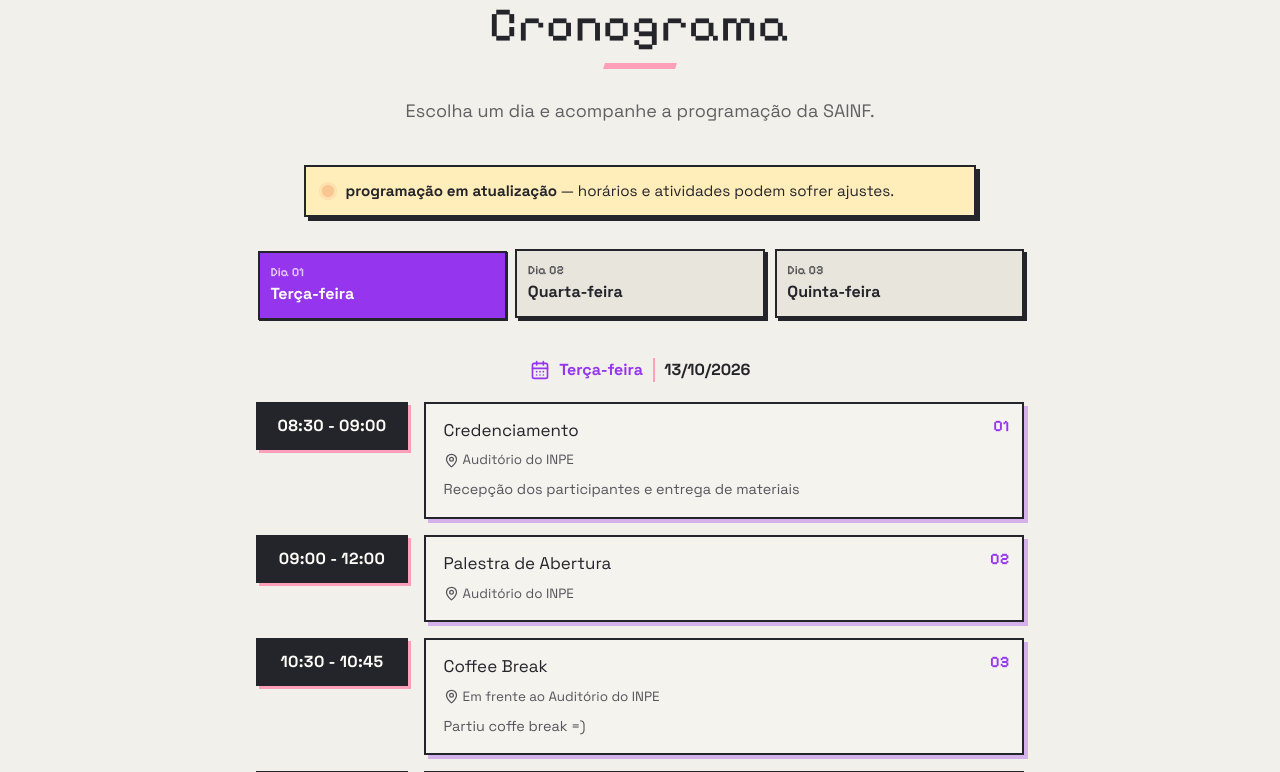
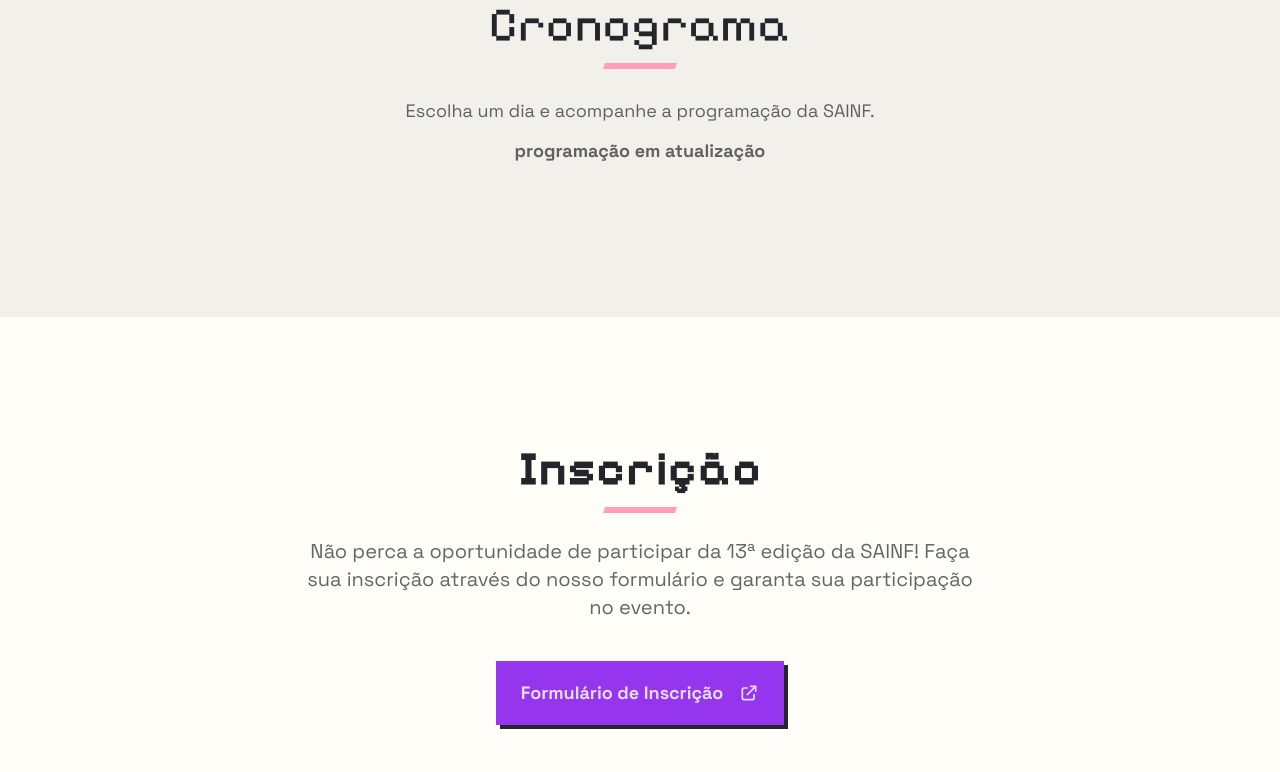
Before and after one commit to aaacms/sainf-2026, a React (Vite) app: page / in a window 1280 px wide. Shown: the part 2160-2932 px from the top of the page. Built offline with nearby package versions, Linux system fonts and the light colour scheme.

Commit message:
refactor: desativar cronograma

```diff
--- a/src/components/CronogramaSection.tsx
+++ b/src/components/CronogramaSection.tsx
@@ -1,10 +1,10 @@
-import { useState } from 'react';
-import { CalendarDays, MapPin, UserRound } from 'lucide-react';
-import { cronogramaEventos } from '../data/eventos.data';
+// import { useState } from 'react';
+// import { CalendarDays, MapPin, UserRound } from 'lucide-react';
+// import { cronogramaEventos } from '../data/eventos.data';
 
 export default function CronogramaSection() {
-  const [activeDay, setActiveDay] = useState(0);
-  const day = cronogramaEventos[activeDay];
+  // const [activeDay, setActiveDay] = useState(0);
+  // const day = cronogramaEventos[activeDay];
 
   return (
     <section id="cronograma" className="schedule-section px-5 py-20 md:px-8 md:py-28" aria-labelledby="schedule-title">
@@ -13,14 +13,15 @@ export default function CronogramaSection() {
           {/* <p className="pixel-title mb-3 text-primary">// AGENDA</p> */}
           <h2 id="schedule-title" className="text-4xl md:text-5xl">Cronograma</h2>
           <p className="mt-7 text-lg text-base-content/70">Escolha um dia e acompanhe a programação da SAINF.</p>
+          <p className="mt-3 text-lg text-base-content/70"><strong>programação em atualização</strong></p>
         </header>
 
-        <div className="schedule-notice" role="status">
+        {/* <div className="schedule-notice" role="status">
           <span className="schedule-notice-light" aria-hidden="true" />
           <p><strong>programação em atualização</strong> — horários e atividades podem sofrer ajustes.</p>
-        </div>
+        </div> */}
 
-        <div className="schedule-tabs" role="tablist" aria-label="Dias do evento">
+        {/* <div className="schedule-tabs" role="tablist" aria-label="Dias do evento">
           {cronogramaEventos.map((item, index) => (
             <button
               key={item.dia}
@@ -59,7 +60,7 @@ export default function CronogramaSection() {
               </article>
             </li>
           ))}
-        </ol>
+        </ol> */}
       </div>
     </section>
   );
--- a/src/data/eventos.data.ts
+++ b/src/data/eventos.data.ts
@@ -26,7 +26,14 @@ export const cronogramaEventos: DiaEvento[] = [
         tipo: "credenciamento"
       },
       {
-        horario: "09:00 - 12:00",
+        horario: "09:00 - 09:20",
+        titulo: "Palestra de Abertura",
+        local: "Auditório do INPE",
+        descricao: "",
+        tipo: "palestra"
+      },
+      {
+        horario: "09:20 - 11:00",
         titulo: "Palestra de Abertura",
         local: "Auditório do INPE",
         descricao: "",
```
Also changed, not shown: 5 other files (tests, documents, lock files or other folders).
